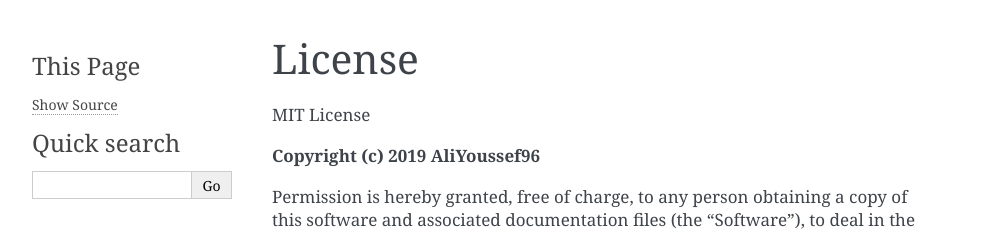
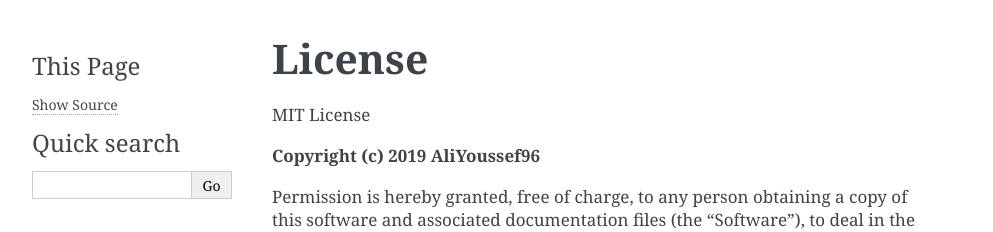
Before and after one commit to AliYoussef96/BCAW-Tool, a Sphinx documentation site: the page built from docs/License.rst, in a window 1280 px wide. Shown: the top 232 px of the page, without its empty margins (148-1141 px from the left). Built offline with Sphinx 7.4.7, drawn with Linux system fonts in a browser that asks for light colours.

```diff
--- a/docs/License.rst
+++ b/docs/License.rst
@@ -1,5 +1,5 @@
-License
-========
+**License**
+==============
 
 MIT License
 
```
